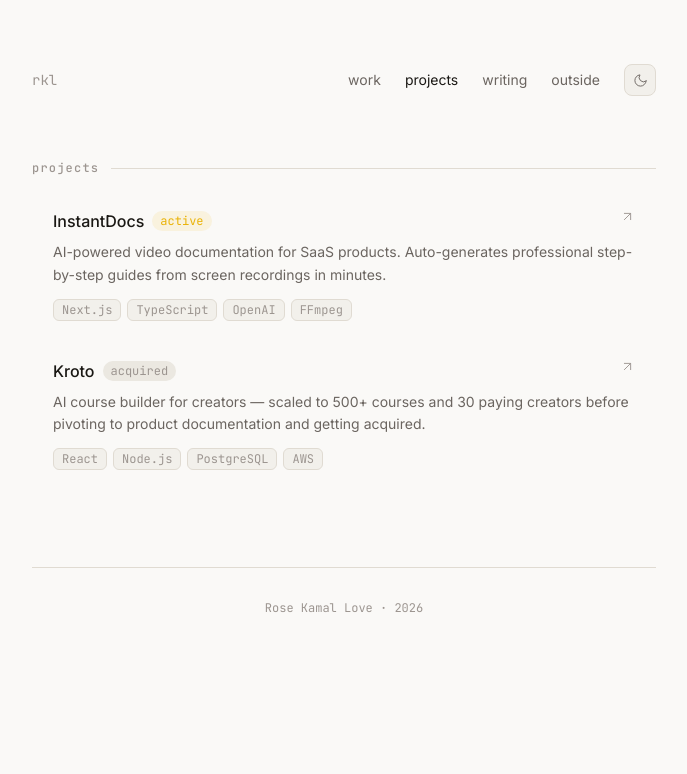
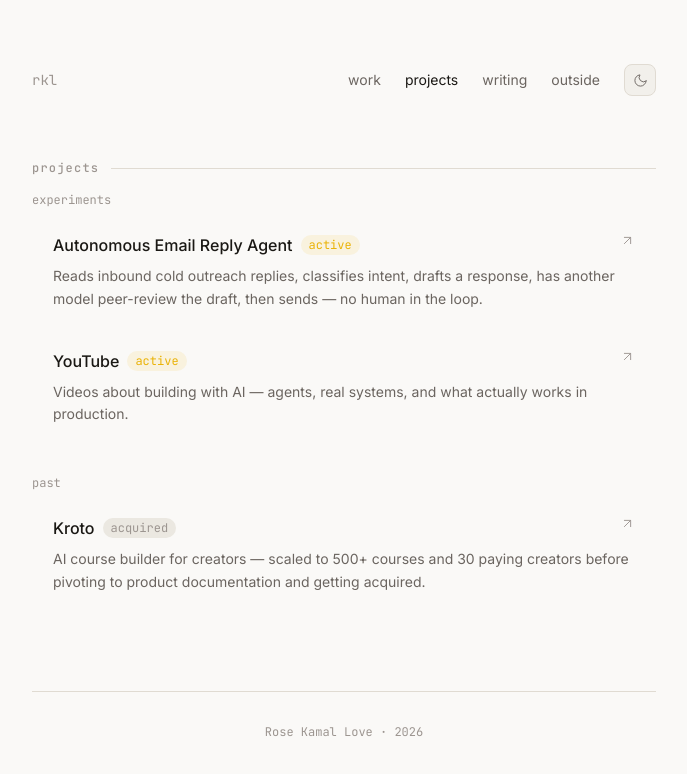
Before and after one commit to rosekamallove/rosekamal.com, a Next.js app: page /projects in a window 1280 px wide. Shown: the top 774 px of the page, without its empty margins (296-983 px from the left). Built offline with nearby package versions, Linux system fonts and the light colour scheme.

Commit message:
some updates

```diff
--- a/src/app/projects/page.tsx
+++ b/src/app/projects/page.tsx
@@ -1,4 +1,5 @@
 import type { Metadata } from "next";
+import Link from "next/link";
 import { ArrowUpRight } from "@/components/icons";
 import { SectionHeading } from "@/components/SectionHeading";
 
@@ -9,27 +10,37 @@ export const metadata: Metadata = {
 
 type ProjectStatus = "active" | "shipped" | "archived" | "acquired";
 
-const PROJECTS: {
+type Project = {
   name: string;
   description: string;
   url?: string;
-  tech: string[];
   status: ProjectStatus;
-}[] = [
+};
+
+const PINNED: Project[] = [];
+
+const EXPERIMENTS: Project[] = [
   {
-    name: "InstantDocs",
+    name: "Autonomous Email Reply Agent",
     description:
-      "AI-powered video documentation for SaaS products. Auto-generates professional step-by-step guides from screen recordings in minutes.",
-    url: "https://app.instantdocs.com",
-    tech: ["Next.js", "TypeScript", "OpenAI", "FFmpeg"],
+      "Reads inbound cold outreach replies, classifies intent, drafts a response, has another model peer-review the draft, then sends — no human in the loop.",
+    url: "/writing/building-a-multi-agent-email-reply-system",
     status: "active",
   },
+  {
+    name: "YouTube",
+    description: "Videos about building with AI — agents, real systems, and what actually works in production.",
+    url: "https://www.youtube.com/@rosekamallove",
+    status: "active",
+  },
+];
+
+const PAST: Project[] = [
   {
     name: "Kroto",
     description:
       "AI course builder for creators — scaled to 500+ courses and 30 paying creators before pivoting to product documentation and getting acquired.",
-    url: "https://kroto.one",
-    tech: ["React", "Node.js", "PostgreSQL", "AWS"],
+    url: "https://app.instantdocs.com",
     status: "acquired",
   },
 ];
@@ -38,12 +49,27 @@ export default function ProjectsPage() {
   return (
     <section>
       <SectionHeading label="projects" />
+      <div className="space-y-8">
+        {PINNED.length > 0 && <Group projects={PINNED} />}
+        <Group label="experiments" projects={EXPERIMENTS} />
+        <Group label="past" projects={PAST} />
+      </div>
+    </section>
+  );
+}
+
+function Group({ label, projects }: { label?: string; projects: Project[] }) {
+  return (
+    <div>
+      {label && (
+        <p className="mb-2 font-mono text-xs text-text-muted">{label}</p>
+      )}
       <div className="space-y-1">
-        {PROJECTS.map((project, i) => (
+        {projects.map((project, i) => (
           <ProjectCard key={i} {...project} />
         ))}
       </div>
-    </section>
+    </div>
   );
 }
 
@@ -51,15 +77,8 @@ function ProjectCard({
   name,
   description,
   url,
-  tech,
   status,
-}: {
-  name: string;
-  description: string;
-  url?: string;
-  tech: string[];
-  status: ProjectStatus;
-}) {
+}: Project) {
   const statusConfig: Record<
     ProjectStatus,
     { label: string; className: string }
@@ -96,24 +115,19 @@ function ProjectCard({
       <p className="mt-2 text-sm leading-relaxed text-text-secondary">
         {description}
       </p>
-      <div className="mt-3 flex flex-wrap gap-1.5">
-        {tech.map((t) => (
-          <span
-            key={t}
-            className="rounded-md border border-border bg-bg-card px-2 py-0.5 font-mono text-xs text-text-muted"
-          >
-            {t}
-          </span>
-        ))}
-      </div>
     </div>
   );
 
   if (url) {
-    return (
+    const isExternal = url.startsWith("http");
+    return isExternal ? (
       <a href={url} target="_blank" rel="noopener noreferrer" className="block">
         {inner}
       </a>
+    ) : (
+      <Link href={url} className="block">
+        {inner}
+      </Link>
     );
   }
   return inner;
--- a/src/app/writing/page.tsx
+++ b/src/app/writing/page.tsx
@@ -37,7 +37,7 @@ export default function WritingPage() {
                 className="group flex items-start justify-between gap-4 rounded-lg border border-transparent px-1 py-3 transition-colors hover:border-border hover:bg-bg-card"
               >
                 <div className="min-w-0">
-                  <p className="text-sm font-medium text-text-primary transition-colors group-hover:text-yellow">
+                  <p className="text-sm font-medium text-text-primary">
                     {post.title}
                   </p>
                   {post.description && (
```
